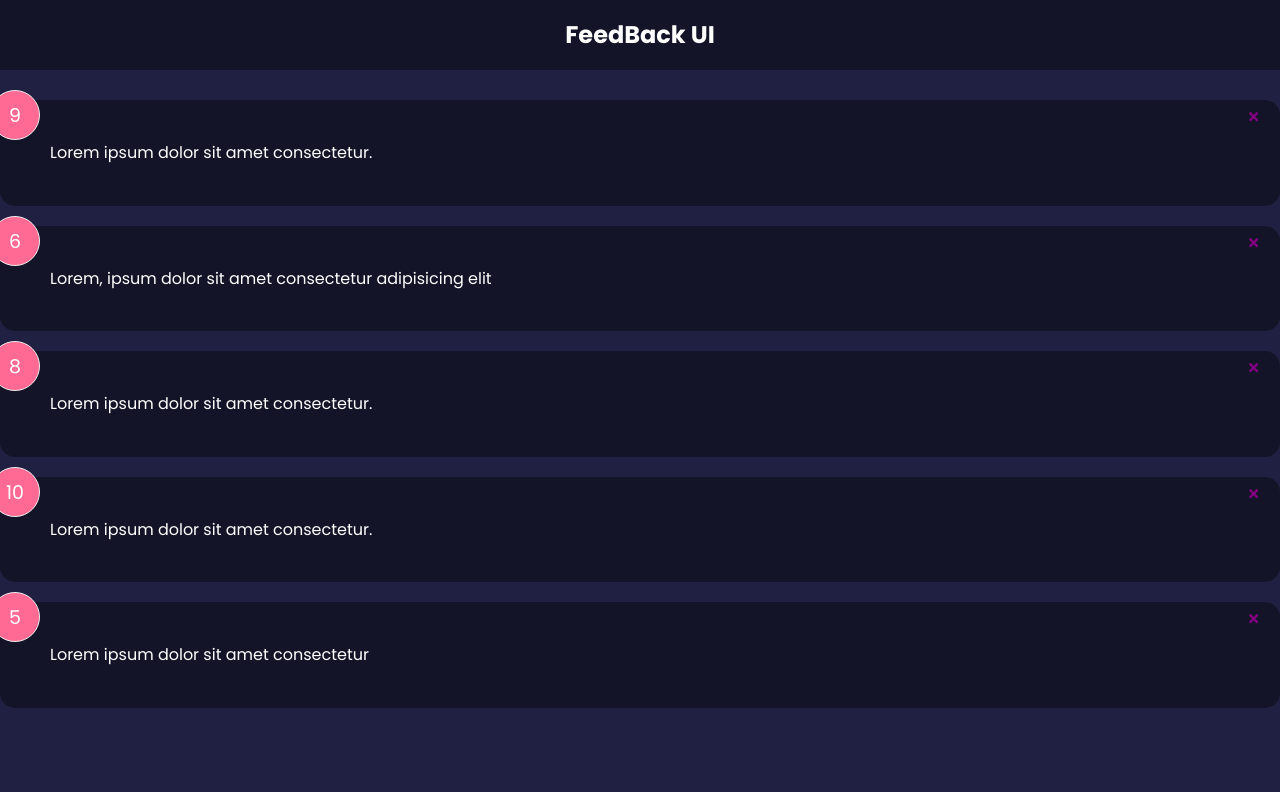
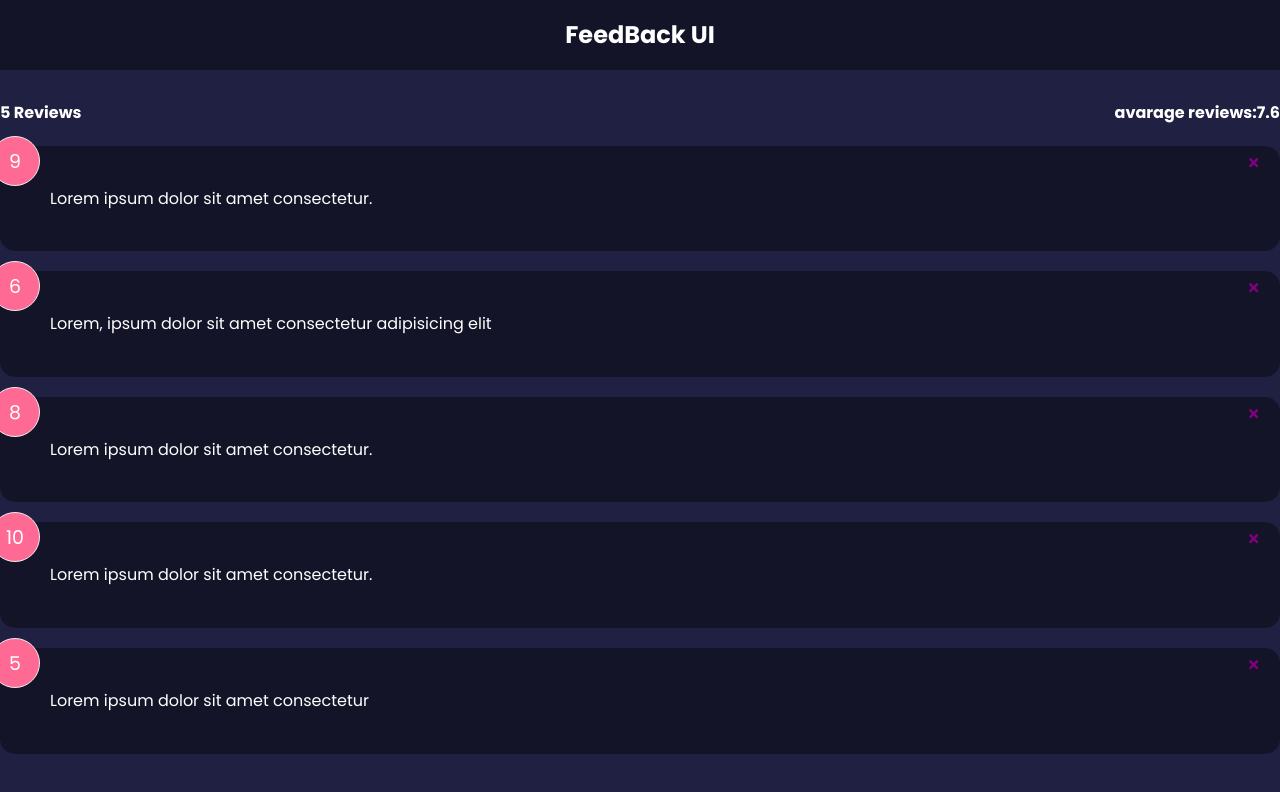
Before and after one commit to anonymousdomain/Feedback-UI, a React (Create React App) app: page / in a window 1280 px wide. Shown: the top 792 px of the page. Built offline with nearby package versions, Linux system fonts and the light colour scheme.

Commit message:
feedback status

```diff
--- a/src/App.js
+++ b/src/App.js
@@ -1,5 +1,6 @@
 import { useState } from "react";
 import FeedbackList from "./components/FeedbackList";
+import FeedBackStat from "./components/FeedBackStat";
 import Header from "./components/Header";
 import FeedbackData from './data/FeedbackData'
 function App() {
@@ -13,6 +14,7 @@
   return (
     <>
       <Header />
+      <FeedBackStat feedback={feedback}/>
       <FeedbackList feedback={feedback} handleDelete={handleDelete}/>
     </>
   );
--- /dev/null
+++ b/src/components/FeedBackStat.js
@@ -0,0 +1,17 @@
+import React from "react";
+
+const FeedBackStat = ({ feedback }) => {
+  let avarage = feedback.reduce((acc, cur) => {
+    return acc+cur.rating
+  },0)/feedback.length;
+
+  avarage=avarage.toFixed(1).replace(/[.,]0$/, '')
+  return (
+    <div className="feedback-stats">
+      <h4>{feedback.length} Reviews</h4>
+      <h4>avarage reviews:{isNaN(avarage)?0:avarage}</h4>
+    </div>
+  );
+};
+
+export default FeedBackStat;
```
